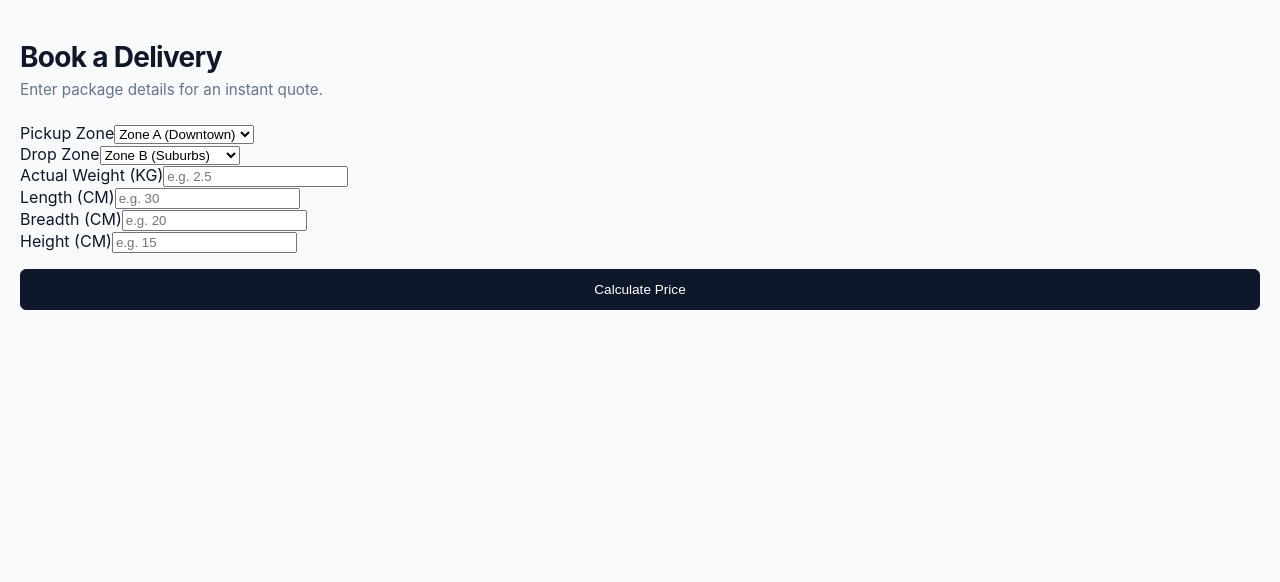
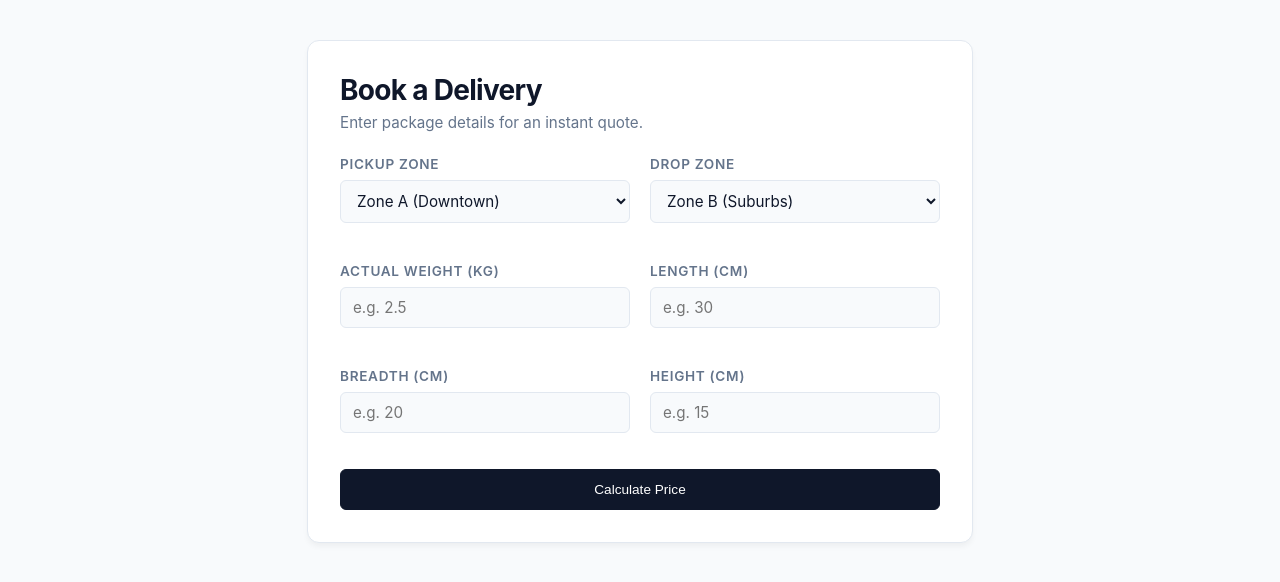
Before and after one commit to Anni-san/Last-mile-delivery-frontend, a React (Vite) app: page / in a window 1280 px wide. Shown: the top 582 px of the page. Built offline with nearby package versions, Linux system fonts and the light colour scheme.

Commit message:
Frontend Phase

```diff
--- a/src/index.css
+++ b/src/index.css
@@ -235,3 +235,88 @@
   display: flex;
   justify-content: flex-end;
 }
+/* Form Styles */
+.form-card {
+  background: var(--card-bg);
+  border-radius: 12px;
+  border: 1px solid var(--border-color);
+  padding: 32px;
+  max-width: 600px;
+  margin: 0 auto;
+  box-shadow: 0 4px 6px -1px rgba(0, 0, 0, 0.05);
+}
+
+.form-grid {
+  display: grid;
+  grid-template-columns: 1fr 1fr;
+  gap: 20px;
+}
+
+.form-group {
+  margin-bottom: 20px;
+}
+
+.form-group.full-width {
+  grid-column: span 2;
+}
+
+.form-label {
+  display: block;
+  font-size: 0.85rem;
+  font-weight: 600;
+  color: var(--text-muted);
+  margin-bottom: 8px;
+  text-transform: uppercase;
+  letter-spacing: 0.05em;
+}
+
+.form-control {
+  width: 100%;
+  padding: 10px 12px;
+  font-size: 0.95rem;
+  font-family: inherit;
+  color: var(--text-main);
+  background-color: var(--bg-color);
+  border: 1px solid var(--border-color);
+  border-radius: 6px;
+  box-sizing: border-box;
+  transition: border-color 0.2s, box-shadow 0.2s;
+}
+
+.form-control:focus {
+  outline: none;
+  border-color: var(--primary);
+  box-shadow: 0 0 0 3px rgba(15, 23, 42, 0.1);
+}
+
+.price-display {
+  background: #f8fafc;
+  border: 1px dashed #cbd5e1;
+  padding: 20px;
+  border-radius: 8px;
+  text-align: center;
+  margin: 24px 0;
+}
+
+.price-display h3 {
+  margin: 0 0 8px 0;
+  color: var(--text-muted);
+  font-size: 0.9rem;
+}
+
+.price-amount {
+  font-size: 2.5rem;
+  font-weight: 700;
+  color: var(--text-main);
+  margin: 0;
+}
+
+.alert-success {
+  background-color: #dcfce7;
+  color: #166534;
+  padding: 16px;
+  border-radius: 6px;
+  margin-bottom: 24px;
+  border: 1px solid #bbf7d0;
+  font-weight: 500;
+}
```
